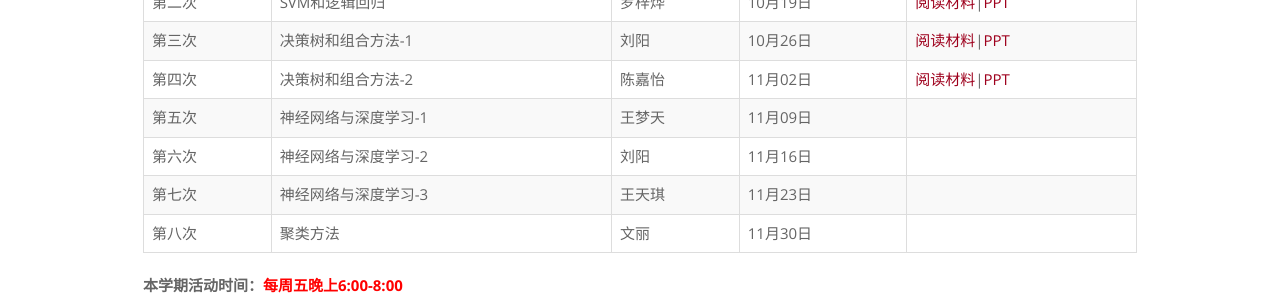
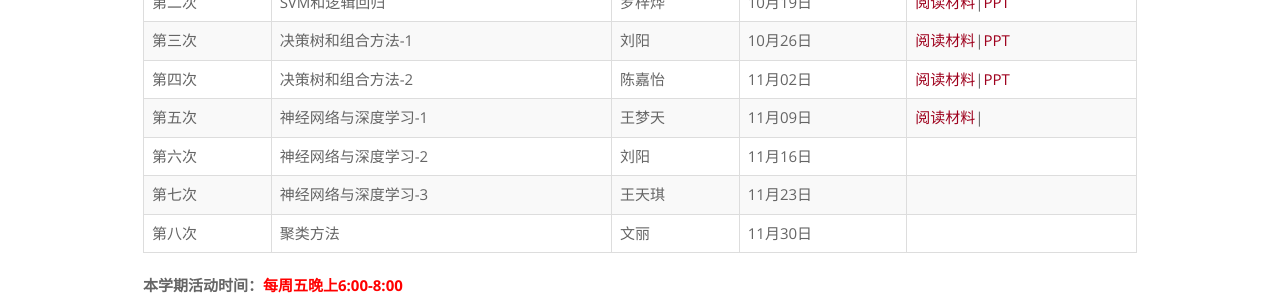
Before and after one commit to rucdmc/rucdmc.github.io, a Jekyll site: the page built from index.html, in a window 1280 px wide. Shown: the part 713-1013 px from the top of the page. Built offline with Jekyll 4.4.1, drawn with Linux system fonts in a browser that asks for light colours.

Commit message:
the fifth

```diff
--- a/index.html
+++ b/index.html
@@ -128,7 +128,7 @@ layout: default
             <td>神经网络与深度学习-1</td>
             <td>王梦天</td>
             <td>11月09日</td>
-            <td></td>
+            <td><a href="https://pan.baidu.com/s/1AsMmoQBnNV4qMdoFZbaxhg">阅读材料</a>|</td>
         </tr>
         <tr>
             <td>第六次</td>
```
